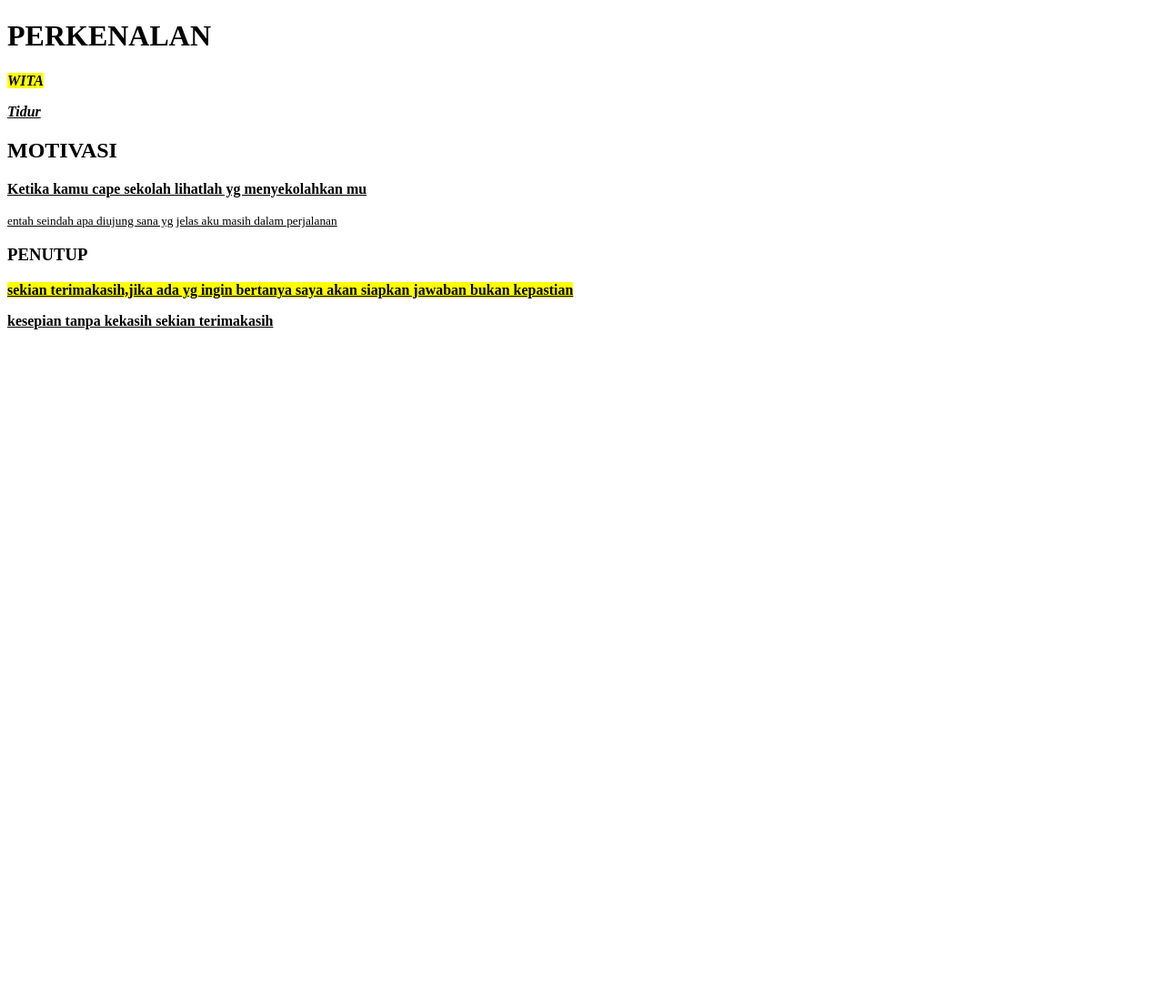
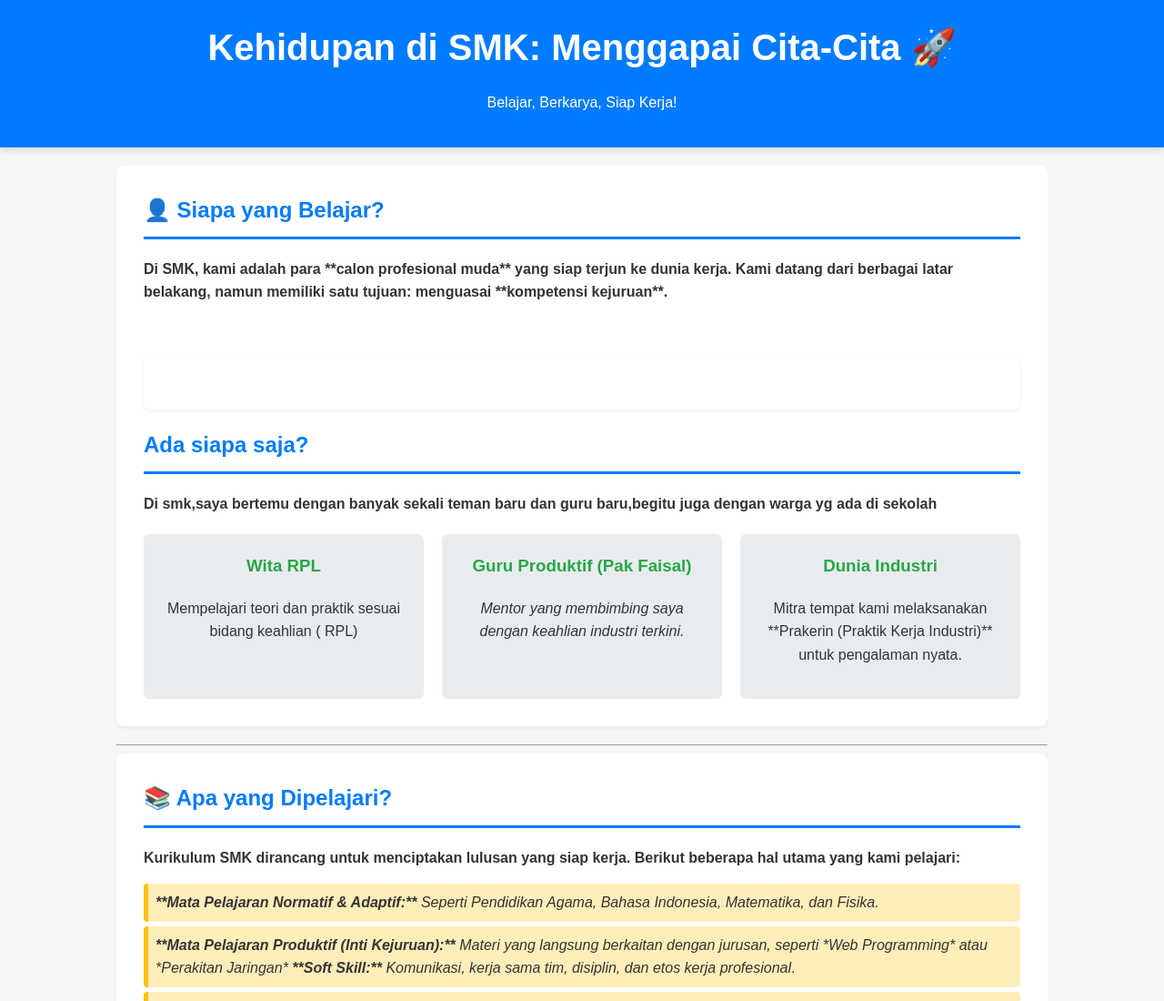
Before and after one commit to darulhafiz22-afk/rpl1, a plain HTML site: page index.html in a window 1280 px wide. Shown: the top 1100 px of the page at 91% size. Before the commit the page ends 800 px from the top, so only its background shows below. Drawn offline with Linux system fonts and the light colour scheme.

Commit message:
Add files via upload

```diff
--- a/index.html
+++ b/index.html
@@ -1,19 +1,180 @@
 <!DOCTYPE html>
-<html>
-  <head>
-    <title>format teks rpl</title>
+<html lang="id">
+<head>
+    <meta charset="UTF-8">
+    <meta name="viewport" content="width=device-width, initial-scale=1.0">
+    <title>Kehidupan di SMK: Menggapai Cita-Cita</title>
+    <style>
 
-  </head>
-  <body>
-    <h1>PERKENALAN</h1>
-    <p><b><i><mark>WITA  </mark></i></b></p>
-    <p><b><i><u>Tidur</u></b></i></p>
-    <h2>MOTIVASI</h2>
-    <P><u><b>Ketika kamu cape sekolah lihatlah yg menyekolahkan mu</b></u></P>
-    <p><small><u>entah seindah apa diujung sana
-    yg jelas aku masih dalam perjalanan</u></small></p>
-    <h3>PENUTUP</h3>
-    <p><b><u><mark>sekian terimakasih,jika ada yg ingin bertanya saya akan siapkan jawaban bukan kepastian</p>
-    <p>kesepian tanpa kekasih sekian terimakasih</u></b></mark></p>
-  </body>
+        body {
+            font-family: 'Arial', sans-serif;
+            background-color: #f4f7f6; /* Warna latar belakang lembut */
+            color: #333;
+            margin: 0;
+            padding: 0;
+            line-height: 1.6;
+        }
+
+        header {
+            background-color: #007bff; /* Biru cerah, melambangkan semangat */
+            color: white;
+            padding: 20px 0;
+            text-align: center;
+            box-shadow: 0 4px 6px rgba(0, 0, 0, 0.1);
+        }
+
+        header h1 {
+            margin: 0;
+            font-size: 2.5em;
+        }
+
+        .container {
+            width: 80%;
+            margin: auto;
+            overflow: hidden;
+            padding: 20px 0;
+        }
+
+        section {
+            background: white;
+            padding: 30px;
+            margin-bottom: 20px;
+            border-radius: 8px;
+            box-shadow: 0 2px 4px rgba(0, 0, 0, 0.05);
+        }
+
+        h2 {
+            color: #007bff;
+            border-bottom: 3px solid #007bff;
+            padding-bottom: 10px;
+            margin-top: 0;
+        }
+
+        .card-grid {
+            display: grid;
+            grid-template-columns: repeat(auto-fit, minmax(280px, 1fr));
+            gap: 20px;
+            margin-top: 20px;
+        }
+
+        .card {
+            background-color: #e9ecef; /* Abu-abu muda untuk kartu */
+            padding: 20px;
+            border-radius: 6px;
+            text-align: center;
+            transition: transform 0.3s ease;
+        }
+
+        .card:hover {
+            transform: translateY(-5px); /* Efek hover menarik */
+            box-shadow: 0 5px 15px rgba(0, 0, 0, 0.1);
+        }
+
+        .card h3 {
+            color: #28a745; /* Hijau untuk subjudul di kartu */
+            margin-top: 0;
+        }
+
+        ul {
+            list-style-type: none;
+            padding: 0;
+        }
+
+        ul li {
+            background: #ffeeba;
+            margin: 5px 0;
+            padding: 8px;
+            border-radius: 4px;
+            border-left: 5px solid #ffc107;
+        }
+
+        footer {
+            background-color: #343a40;
+            color: white;
+            text-align: center;
+            padding: 15px 0;
+            margin-top: 20px;
+        }
+    </style>
+</head>
+<body>
+
+    <header>
+        <h1>Kehidupan di SMK: Menggapai Cita-Cita 🚀</h1>
+        <p>Belajar, Berkarya, Siap Kerja!</p>
+    </header>
+
+    <div class="container">
+
+        <section id="siapa-belajar">
+            <h2>👤 Siapa yang Belajar?</h2>
+            <p><b>Di SMK, kami adalah para **calon profesional muda** yang siap terjun ke dunia kerja. Kami datang dari berbagai latar belakang, namun memiliki satu tujuan: menguasai **kompetensi kejuruan**.</b></p>
+
+    <div class="container" ></div>
+
+            <section id="ada-siapa-saja"></section>
+              <h2>Ada siapa saja?</h2>
+              <p><b>Di smk,saya bertemu dengan banyak sekali teman baru dan guru baru,begitu juga dengan warga yg ada di sekolah</b></p>
+
+            <div class="card-grid">
+                <div class="card">
+                    <h3>Wita RPL</h3>
+                    <p<i>Mempelajari teori dan praktik sesuai bidang keahlian ( RPL)</i></p>
+                </div>
+                <div class="card">
+                    <h3>Guru Produktif (Pak Faisal)</h3>
+                    <p><i>Mentor yang membimbing saya dengan keahlian industri terkini.</i></p>
+                </div>
+                <div class="card">
+                    <h3>Dunia Industri</h3>
+                    <p<i>Mitra tempat kami melaksanakan **Prakerin (Praktik Kerja Industri)** untuk pengalaman nyata</i>.</p>
+                </div>
+            </div>
+        </section>
+
+        <hr>
+
+        <section id="apa-belajar">
+            <h2>📚 Apa yang Dipelajari?</h2>
+            <p><b>Kurikulum SMK dirancang untuk menciptakan lulusan yang siap kerja. Berikut beberapa hal utama yang kami pelajari:</b></p>
+
+            <ul>
+                <li><i><b>**Mata Pelajaran Normatif & Adaptif:**</b> Seperti Pendidikan Agama, Bahasa Indonesia, Matematika, dan Fisika.</i></li>
+                <li><i><b>**Mata Pelajaran Produktif (Inti Kejuruan):**</b> Materi yang langsung berkaitan dengan jurusan, seperti *Web Programming* atau *Perakitan Jaringan*</i<.</li>
+                <li<i><b>**Soft Skill:**</b> Komunikasi, kerja sama tim, disiplin, dan etos kerja profesional</i>.</li>
+                <li><i><b>**Kewirausahaan:**</b> Dasar-dasar memulai dan mengelola bisnis.</i></li>
+            </ul>
+        </section>
+
+        <hr>
+
+        <section id="tujuan-sekolah">
+            <h2>🎯 Tujuan Sekolah di SMK</h2>
+            <p><b>SMK bukan hanya sekadar tempat belajar, tetapi jembatan menuju masa depan yang terampil dan mandiri. Tujuan utama kami adalah:</b></p>
+
+            <div class="card-grid">
+                <div class="card">
+                    <h3>Siap Kerja</h3>
+                    <p<i>Memiliki keterampilan teknis yang diakui industri dan siap bekerja setelah lulus.</i></p>
+                </div>
+                <div class="card">
+                    <h3>Wirausaha</h3>
+               <i>Mampu menciptakan lapangan kerja sendiri melalui inovasi dan bisnis.</i></p>
+                </div>
+                <div class="card">
+                    <h3><i>Melanjutkan Studi</h3>
+                    <p>Mendapatkan dasar pengetahuan yang kuat jika ingin melanjutkan ke jenjang pendidikan tinggi.</i></p>
+                </div>
+            </div>
+        </section>
+
+    </div>
+
+
+</body>
 </html>
+<img src="IMAGES//Images1.jpg" alt="kenangan"
+widht="600px" height="600px">
+<footer>
+        <p>&copy; 2025 Tugas DKK - Semangat Terus! 💪</p>
+    </footer>
```
